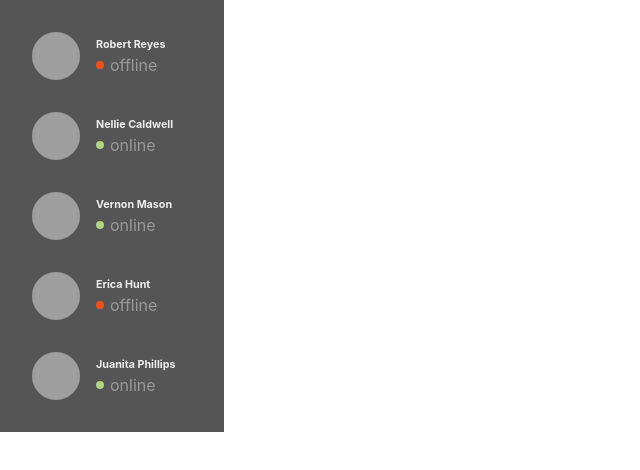
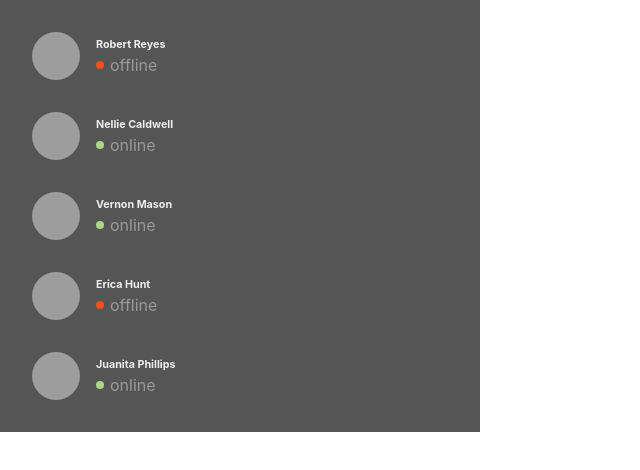
Before and after one commit to Jwana24/chat-app, a React (Create React App) app: page / in a window 1280 px wide. Shown: the top 470 px of the page, without its empty margins (0-640 px from the left). Built offline with nearby package versions, Linux system fonts and the light colour scheme; grey boxes are pictures that could not be loaded.

Commit message:
updates Contact.css file

```diff
--- a/src/components/Contact.css
+++ b/src/components/Contact.css
@@ -2,7 +2,7 @@
 .Contact {
     padding: 1em;
     background: #555;
-    width: 15%;
+    width: 35%;
     display: flex;
     flex-direction: column;
   }
```
